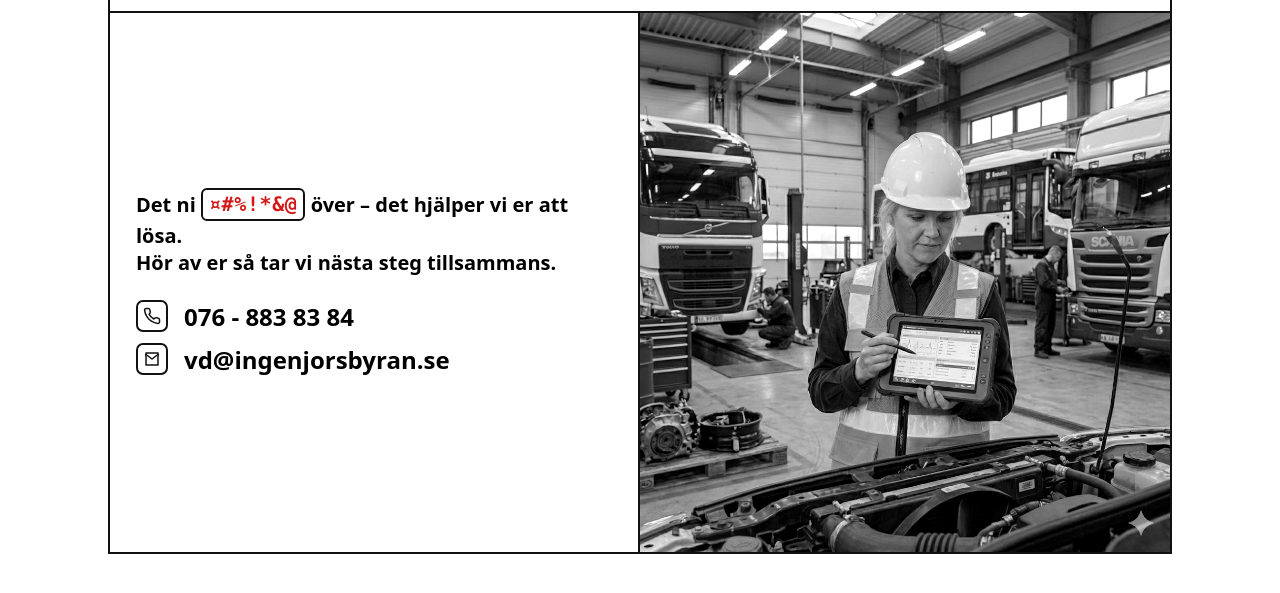
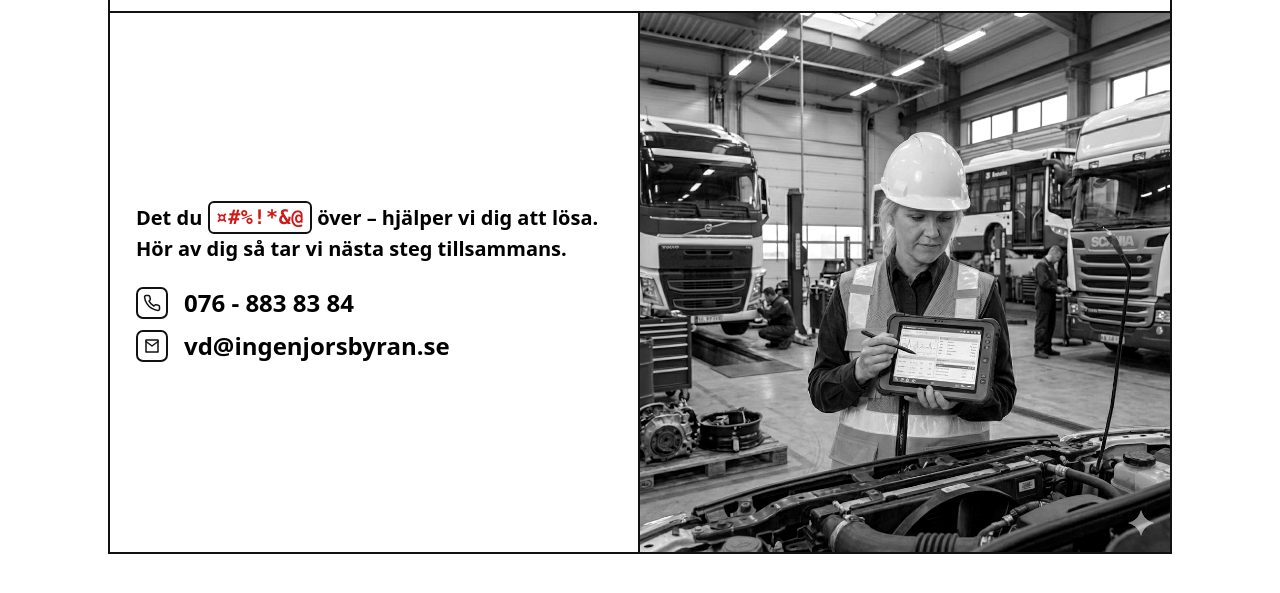
Before and after one commit to rickthenick/visitkort, a plain HTML site: page index.html in a window 1280 px wide. Shown: the part 125-718 px from the top of the page. Drawn offline with Linux system fonts and the light colour scheme.

Commit message:
Update text in content section for clarity

```diff
--- a/index.html
+++ b/index.html
@@ -124,8 +124,8 @@
     <section class="content">
       <div class="left">
         <p class="pitch">
-          Det ni <span class="swear">¤#%!*&amp;@</span> över – det hjälper vi er att lösa.<br/>
-          Hör av er så tar vi nästa steg tillsammans.
+          Det du  <span class="swear">¤#%!*&amp;@</span> över – hjälper vi dig att lösa.<br/>
+          Hör av dig så tar vi nästa steg tillsammans.
         </p>
 
         <div class="contact">
```
